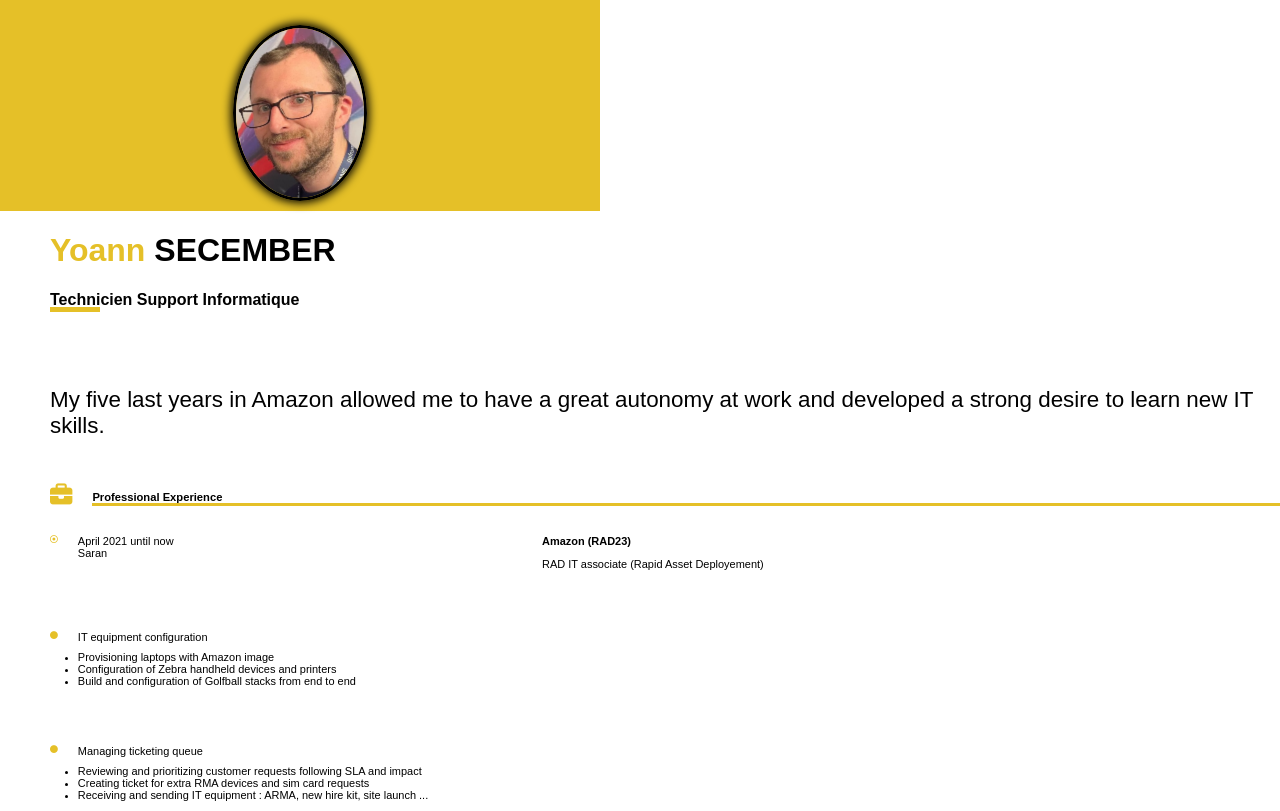
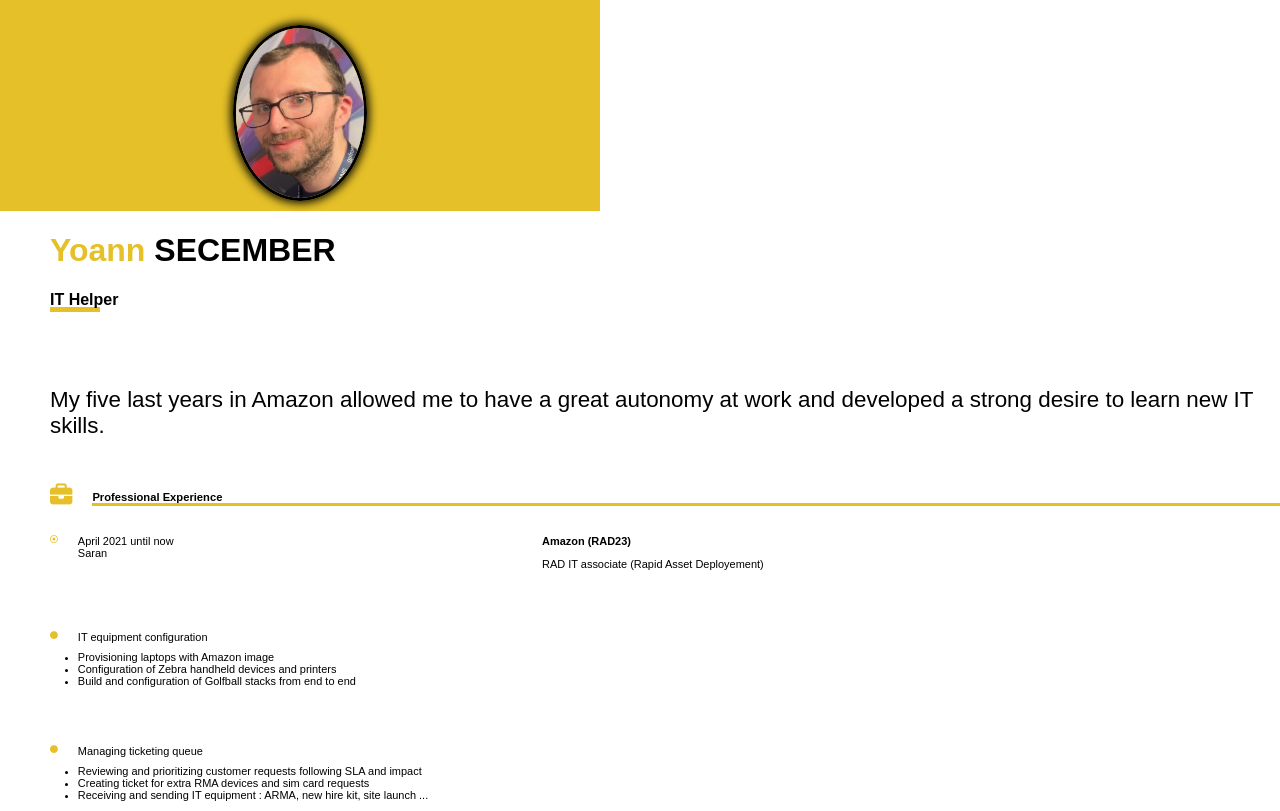
Before and after one commit to Gotane/CV-Secember-Yoann, a plain HTML site: page index.html in a window 1280 px wide. Shown: the top 811 px of the page. Drawn offline with Linux system fonts and the light colour scheme.

Commit message:
Add files via upload
modif IT helper ORY1

```diff
--- a/index.html
+++ b/index.html
@@ -19,7 +19,7 @@
                 <div id="titre">
                     <div id="title_subtitle">
                         <h1 id="main_title">Yoann <span>SECEMBER</span></h1>
-                        <h2>Technicien Support Informatique</h2>
+                        <h2>IT Helper</h2>
                             <div id="soulignement"></div>
 						<div id="intro">
 						<p>
```
